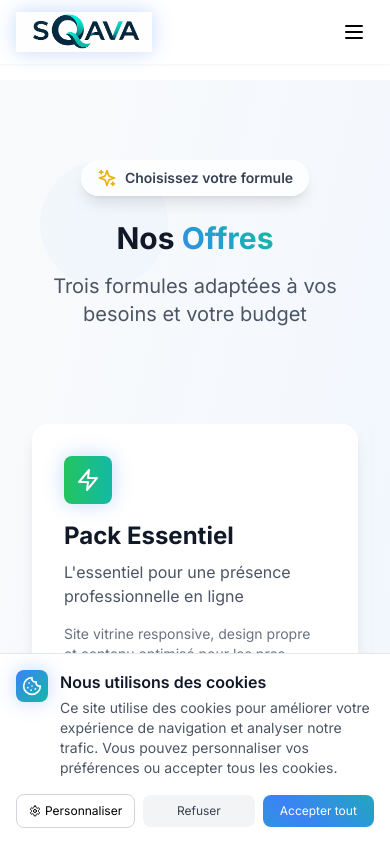
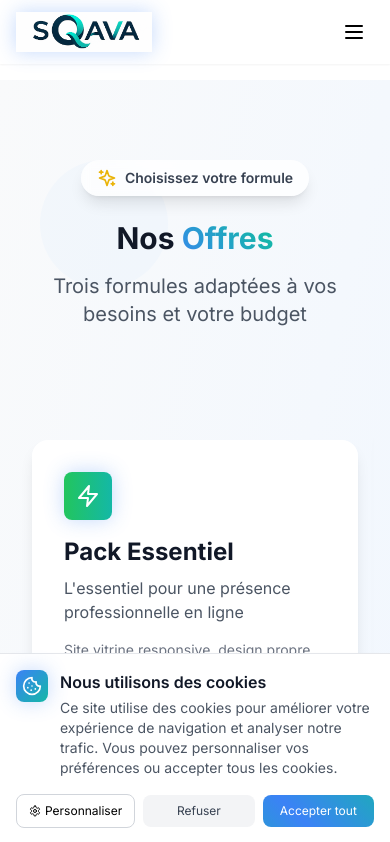
Before and after one commit to qbquentin-b/Sqava-good-one, a React (Vite) app: page /offres in a window 390 px wide. Shown: the top 842 px of the page. Built offline with nearby package versions, Linux system fonts and the light colour scheme.

Commit message:
Corriger l'affichage du badge populaire sur mobile

```diff
--- a/src/components/Packages.tsx
+++ b/src/components/Packages.tsx
@@ -193,7 +193,7 @@ const Packages = () => {
                   style={{ transform: `translateX(-${currentPackage * 100}%)` }}
                 >
                   {packages.map((pkg, index) => (
-                    <div key={index} className="w-full flex-shrink-0 px-4 pt-8">
+                    <div key={index} className="w-full flex-shrink-0 px-4 pt-12">
                       <PackageCard pkg={pkg} index={index} renderTextWithTooltips={renderTextWithTooltips} />
                     </div>
                   ))}
```
